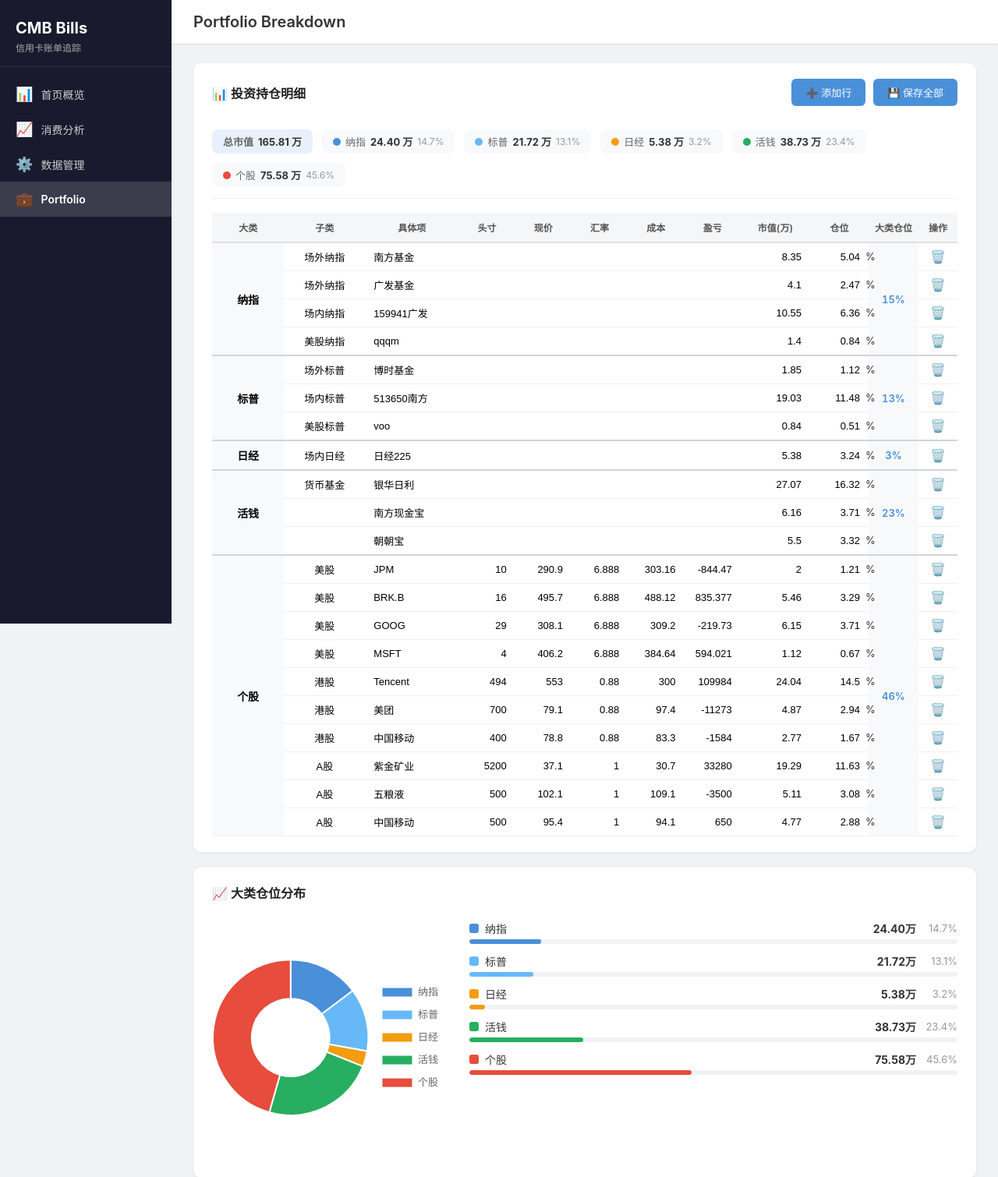
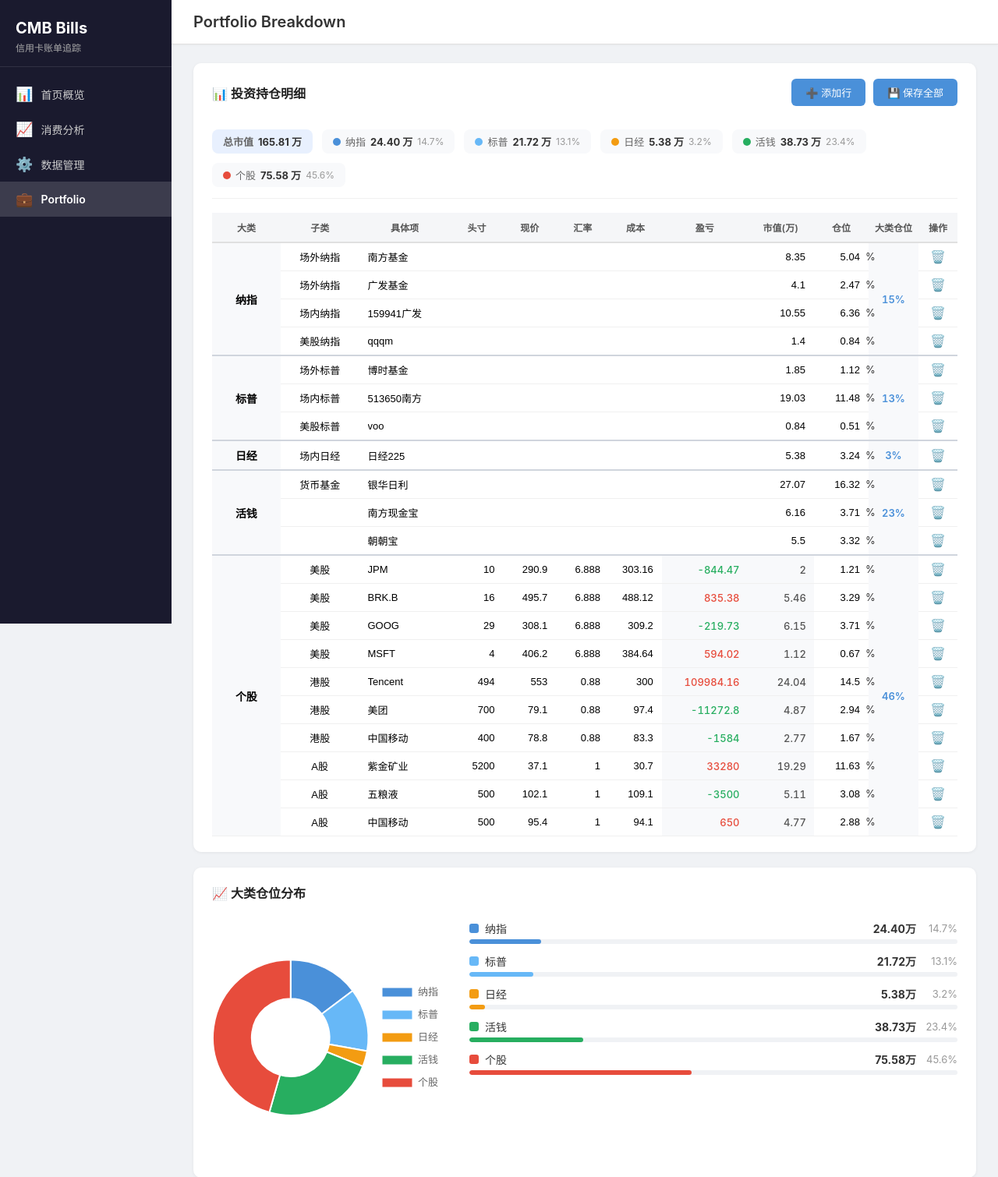
Before and after one commit to vanishedzhou/cmb-bill-tracker, a Flask app: page /portfolio in a window 1280 px wide. Shown: the top 1510 px of the page at 78% size. Run offline with Flask 3, Linux system fonts and the light colour scheme; data that the repository does not hold is empty.

Commit message:
feat: auto-compute profit_loss and market_value for stock holdings
- profit_loss = shares * (current_price - cost_price) * exchange_rate
- market_value = shares * current_price * exchange_rate / 10000
- Computed cells become read-only with distinct background
- Fund holdings without shares/price still allow manual input
- Recalc triggers on shares/price/rate/cost changes

```diff
--- a/static/css/style.css
+++ b/static/css/style.css
@@ -522,6 +522,15 @@ tbody tr:hover { background: #f8f9ff; }
     color: #4a90d9;
     background: #f8f9fb;
 }
+.cell-computed {
+    font-variant-numeric: tabular-nums;
+    text-align: right;
+    padding: 5px 10px !important;
+    background: #f8f9fb;
+    color: #555;
+    font-weight: 500;
+    font-size: 13px;
+}
 .pl-pos { color: #e74c3c; }
 .pl-neg { color: #27ae60; }
 
--- a/static/js/portfolio.js
+++ b/static/js/portfolio.js
@@ -55,6 +55,7 @@ const Portfolio = (() => {
                     // First time: load defaults
                     holdings = DEFAULT_HOLDINGS.map((h, i) => ({ ...h, id: -(i + 1) }));
                 }
+                recalcComputed();
                 recalcCategoryPct();
                 render();
                 renderSummary();
@@ -62,11 +63,31 @@ const Portfolio = (() => {
             })
             .catch(() => {
                 holdings = DEFAULT_HOLDINGS.map((h, i) => ({ ...h, id: -(i + 1) }));
+                recalcComputed();
                 recalcCategoryPct();
                 render();
                 renderSummary();
                 renderPieChart();
             });
+    }
+
+    /**
+     * Auto-compute profit_loss and market_value for rows that have
+     * shares, current_price, and exchange_rate filled in.
+     * Formula: market_value = shares * current_price * exchange_rate / 10000 (unit: 万)
+     *          profit_loss  = shares * (current_price - cost_price) * exchange_rate
+     */
+    function recalcComputed() {
+        holdings.forEach(h => {
+            const canCalcMV = h.shares != null && h.current_price != null && h.exchange_rate != null;
+            if (canCalcMV) {
+                h.market_value = Math.round(h.shares * h.current_price * h.exchange_rate / 10000 * 100) / 100;
+            }
+            const canCalcPL = canCalcMV && h.cost_price != null;
+            if (canCalcPL) {
+                h.profit_loss = Math.round(h.shares * (h.current_price - h.cost_price) * h.exchange_rate * 100) / 100;
+            }
+        });
     }
 
     function recalcCategoryPct() {
@@ -123,8 +144,11 @@ const Portfolio = (() => {
             html += numCell(h.current_price, "current_price");
             html += numCell(h.exchange_rate, "exchange_rate");
             html += numCell(h.cost_price, "cost_price");
-            html += plCell(h.profit_loss, "profit_loss");
-            html += numCell(h.market_value, "market_value");
+
+            // profit_loss & market_value: auto-computed when shares/price/rate are present
+            const canCalc = h.shares != null && h.current_price != null && h.exchange_rate != null;
+            html += plCell(h.profit_loss, "profit_loss", canCalc && h.cost_price != null);
+            html += numCell(h.market_value, "market_value", canCalc);
             html += pctCell(h.position_pct, "position_pct");
 
             // Category pct (read-only, computed)
@@ -147,14 +171,20 @@ const Portfolio = (() => {
         });
     }
 
-    function numCell(val, field) {
+    function numCell(val, field, readonly) {
         const display = val != null && val !== "" ? val : "";
+        if (readonly) {
+            return `<td class="col-num cell-computed">${display}</td>`;
+        }
         return `<td class="col-num"><input type="text" value="${display}" data-field="${field}" class="cell-input cell-input-num" /></td>`;
     }
 
-    function plCell(val, field) {
+    function plCell(val, field, readonly) {
         const display = val != null && val !== "" ? val : "";
         const cls = val != null ? (val >= 0 ? "pl-pos" : "pl-neg") : "";
+        if (readonly) {
+            return `<td class="col-num cell-computed ${cls}">${display}</td>`;
+        }
         return `<td class="col-num ${cls}"><input type="text" value="${display}" data-field="${field}" class="cell-input cell-input-num" /></td>`;
     }
 
@@ -192,8 +222,10 @@ const Portfolio = (() => {
             holdings[idx][field] = val;
         }
 
-        // Recalc category pct after market_value change
-        if (field === "market_value") {
+        // Recalc computed fields when input fields change
+        const triggerFields = ["shares", "current_price", "exchange_rate", "cost_price", "market_value"];
+        if (triggerFields.includes(field)) {
+            recalcComputed();
             recalcCategoryPct();
             render();
             renderSummary();
```
